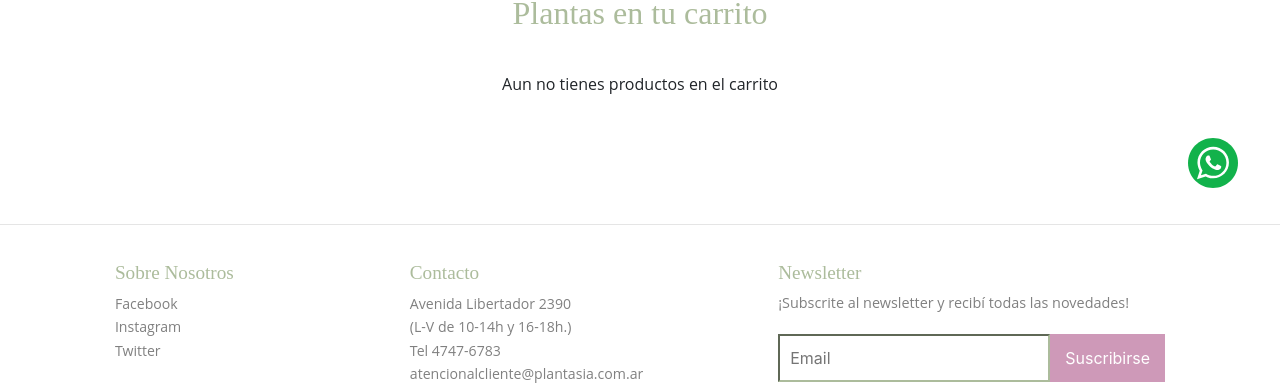
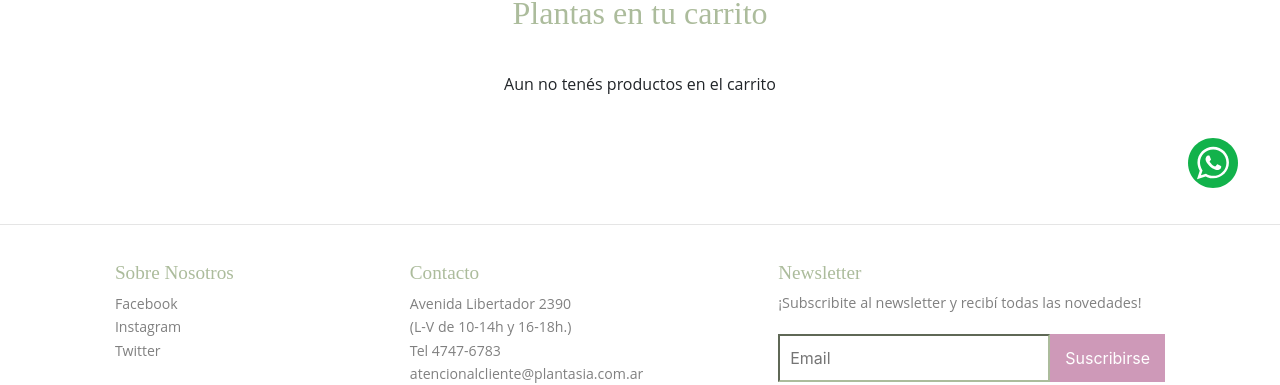
Before and after one commit to antopezzella/ecommerce-AntonelaPezzella, a React (Create React App) app: page /carrito in a window 1280 px wide. Shown: the part 146-531 px from the top of the page. Built offline with nearby package versions, Linux system fonts and the light colour scheme.

Commit message:
Agregando archivos

```diff
--- a/src/components/Cart/CartItem.jsx
+++ b/src/components/Cart/CartItem.jsx
@@ -3,7 +3,7 @@ import './cart.css'
 
 export const CartItem = (props) => {
 
-  const {key, imagen, precio, qty, title, totalPrice} = props;
+  const {codigo, imagen, precio, qty, title, totalPrice} = props;
 
 
   return(
@@ -12,14 +12,12 @@ export const CartItem = (props) => {
       <div className="row d-flex align-items-center">
         <img className="image-product col-lg-2 col-md-2 col-sm-2 col-6" src={imagen} alt="Imagen del producto"/>
         <div className="texto col-lg-4 col-md-4 col-sm-12 col-12">
-          <h5>{key} - {title}</h5>
+          <h5>{title} - {codigo}</h5>
         </div>
         <div className="col-lg-3 col-md-3 col-sm-3 col-6">
-          <p><strong> Cantidad: </strong> {qty}</p>
+          <p className="texto"><strong> Cantidad: </strong> {qty}</p>
         </div>
-        <div className="col-lg-1 col-md-1 col-sm-1 col-6">
-        </div>
-        <div className="col-lg-2 col-md-2 col-sm-2 col-12">
+        <div className="texto col-lg-2 col-md-2 col-sm-2 col-12">
          <h5>$ {totalPrice(precio, qty)}</h5>
         </div>
       </div>
--- a/src/components/Cart/CartList.jsx
+++ b/src/components/Cart/CartList.jsx
@@ -18,7 +18,7 @@ export const CartList = ({cartItems, totalPrice, clearItems, finalPrice}) => {
         <hr style={{display: !cartItems.length ? "none" : "block"}}/>
          {/* Cart total */}
         <div className="row d-flex justify-content-center" style={{display: cartItems.length && "none"}}>
-          <h6 className="texto col-xl-12 col-md-12 col-sm-12" style={{ display: cartItems.length != 0 ? "none" : "block" }}>Aun no tienes productos en el carrito</h6>
+          <h6 className="texto col-xl-12 col-md-12 col-sm-12" style={{ display: cartItems.length != 0 ? "none" : "block" }}>Aun no tenés productos en el carrito</h6>
           <h6 className="texto col-xl-2 col-md-2 col-sm-3" style={{display: !cartItems.length ? "none" : "block"}}>TOTAL</h6>
           <h6 id="totalPrice" className="texto col-xl-2 col-md-2 col-sm-3" style={{display: !cartItems.length ? "none" : "block"}}>$ {finalPrice}</h6>
         </div>
--- a/src/components/Footer.jsx
+++ b/src/components/Footer.jsx
@@ -27,7 +27,7 @@ export const Footer = () => {
     </div>
     <div className="ft-main-item">
       <h2 className="ft-title">Newsletter</h2>
-      <p className="suscribite">¡Subscrite al newsletter y recibí todas las novedades!</p>
+      <p className="suscribite">¡Subscribite al newsletter y recibí todas las novedades!</p>
       <form>
         <input type="email" name="email" placeholder="Email"/>
         <input type="submit" value="Suscribirse"/>
--- a/src/components/Items/ItemDetail.jsx
+++ b/src/components/Items/ItemDetail.jsx
@@ -13,7 +13,7 @@ const ItemDetail = ({datos, onAdd}) => {
                         <img src={datos.imagen} className="img-fluid" />
                     </div>
                     <div className="desc1-derch col-md-6 pl-lg-3">
-                        <h2 className="titulos-productos2">{datos.title}</h2>
+                        <h2 className="titulos-productos2">{datos.title} - {datos.codigo}</h2>
                           <p className="descripcion" style={{marginTop:"0.5em"}}>{datos.description}</p>
                           <div style={{marginTop:"1em", marginBottom:"1em"}}>
                           <h3 className="precioPlanta">Precio: ${datos.precio}</h3>
--- a/src/container/CartListContainer.jsx
+++ b/src/container/CartListContainer.jsx
@@ -32,7 +32,7 @@ const CartListContainer = () => {
           </div>
         </div>
         <div className="row fixed d-flex justify-content-end btn-whatsapp">
-            <a className="col-xl-1 col-md-1 col-sm-2 col-3" href="https://api.whatsapp.com/send?phone=541167958390" target="_blank">
+            <a className="col-xl-1 col-md-1 col-sm-2 col-3" href="https://api.whatsapp.com/send?phone=541153796304" target="_blank">
               <img className="whatsapp" src={whatsapp} alt="whatsapp"/>
             </a>
           </div>
```
